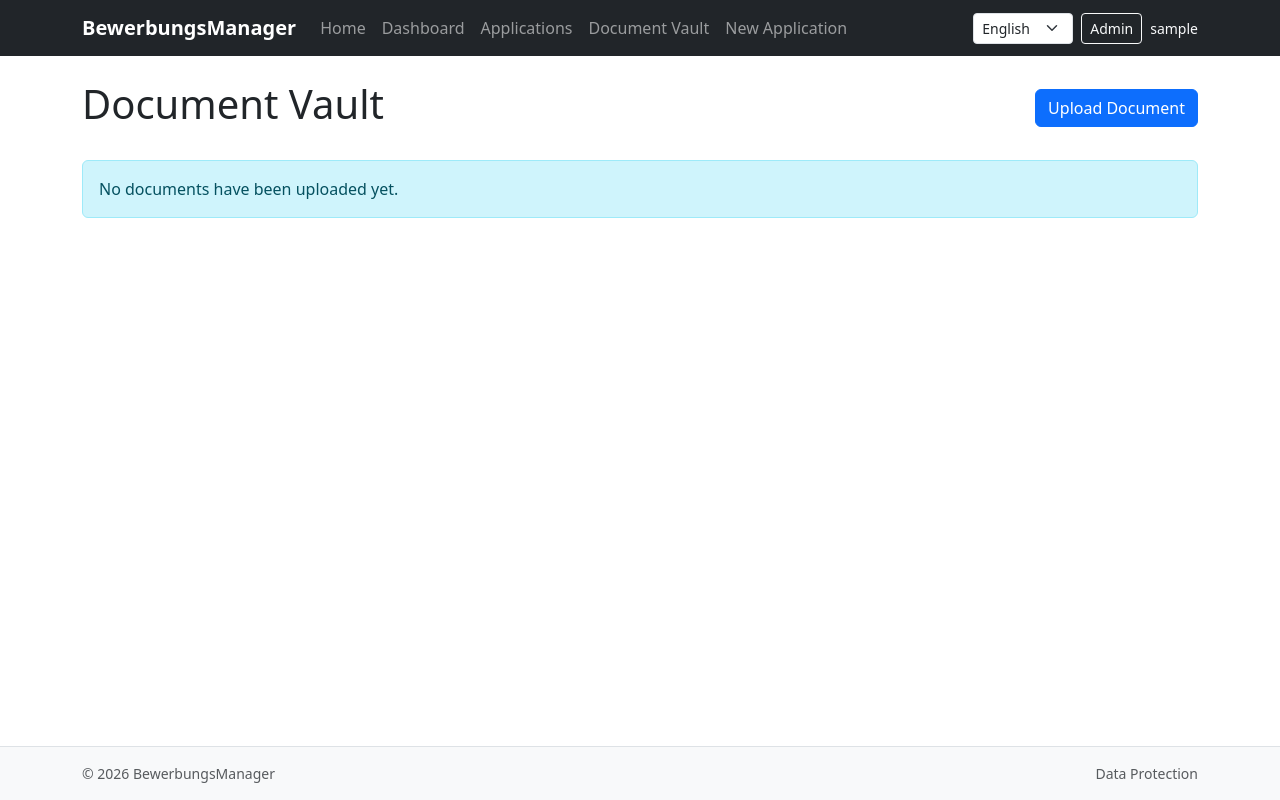
After one commit to Pacman0126/JobAppTracker, a Django app: page /en/vault/ in a window 1280 px wide. The commit adds this page. Run offline with Django 4.2, Linux system fonts and the light colour scheme; the visitor is signed in with stand-in values (Sample User, id 1).

Commit message:
Add document vault upload workflow

```diff
--- a/BewerbungsManager/urls.py
+++ b/BewerbungsManager/urls.py
@@ -25,11 +25,14 @@ from django.urls import path
 
 urlpatterns = [
     path("i18n/", include("django.conf.urls.i18n")),
+
 ]
 
 urlpatterns += i18n_patterns(
     path("admin/", admin.site.urls),
     path("", include("core.urls")),
+    path("applications/", include("applications.urls")),
+    path("vault/", include("documents.urls")),
 )
 
 
--- /dev/null
+++ b/applications/urls.py
@@ -0,0 +1,10 @@
+from django.urls import path
+
+from . import views
+
+
+app_name = "applications"
+
+urlpatterns = [
+    path("", views.application_list, name="application_list"),
+]
--- a/core/templates/includes/navbar.html
+++ b/core/templates/includes/navbar.html
@@ -34,13 +34,13 @@
                     </li>
 
                     <li class="nav-item">
-                        <a class="nav-link" href="#">
+                        <a class="nav-link" href="{% url 'applications:application_list' %}">
                             {% trans "Applications" %}
                         </a>
                     </li>
 
                     <li class="nav-item">
-                        <a class="nav-link" href="#">
+                        <a class="nav-link" href="{% url 'documents:document_list' %}">
                             {% trans "Document Vault" %}
                         </a>
                     </li>
--- /dev/null
+++ b/documents/urls.py
@@ -0,0 +1,11 @@
+from django.urls import path
+
+from . import views
+
+
+app_name = "documents"
+
+urlpatterns = [
+    path("", views.document_list, name="document_list"),
+    path("upload/", views.document_upload, name="document_upload"),
+]
--- a/documents/views.py
+++ b/documents/views.py
@@ -1,3 +1,50 @@
+from django.contrib import messages
+from django.contrib.auth.decorators import login_required
+from django.shortcuts import redirect
 from django.shortcuts import render
 
-# Create your views here.
+from .forms import UserDocumentForm
+from .models import UserDocument
+
+
+@login_required
+def document_list(request):
+    documents = UserDocument.objects.filter(
+        user=request.user
+    ).order_by("-uploaded_at")
+
+    return render(
+        request,
+        "documents/document_list.html",
+        {
+            "documents": documents,
+        },
+    )
+
+
+@login_required
+def document_upload(request):
+    if request.method == "POST":
+        form = UserDocumentForm(request.POST, request.FILES)
+
+        if form.is_valid():
+            document = form.save(commit=False)
+            document.user = request.user
+            document.original_filename = document.file.name
+            document.save()
+
+            messages.success(
+                request,
+                "Document uploaded successfully.",
+            )
+            return redirect("documents:document_list")
+    else:
+        form = UserDocumentForm()
+
+    return render(
+        request,
+        "documents/document_upload.html",
+        {
+            "form": form,
+        },
+    )
--- /dev/null
+++ b/templates/documents/document_list.html
@@ -0,0 +1,40 @@
+{% extends "base.html" %}
+{% load i18n %}
+
+{% block title %}
+    {% trans "Document Vault" %} | {% trans "BewerbungsManager" %}
+{% endblock %}
+
+{% block content %}
+<div class="d-flex justify-content-between align-items-center mb-4">
+    <h1>{% trans "Document Vault" %}</h1>
+
+    <a href="{% url 'documents:document_upload' %}" class="btn btn-primary">
+        {% trans "Upload Document" %}
+    </a>
+</div>
+
+{% if documents %}
+    <div class="list-group">
+        {% for document in documents %}
+            <div class="list-group-item">
+                <h2 class="h5 mb-1">
+                    {{ document.title }}
+                </h2>
+
+                <p class="mb-1">
+                    {{ document.get_document_type_display }}
+                </p>
+
+                <small class="text-muted">
+                    {% trans "Uploaded" %}: {{ document.uploaded_at|date:"d.m.Y" }}
+                </small>
+            </div>
+        {% endfor %}
+    </div>
+{% else %}
+    <div class="alert alert-info">
+        {% trans "No documents have been uploaded yet." %}
+    </div>
+{% endif %}
+{% endblock %}
```
Also changed, not shown: applications/views.py (+17 -1 lines), documents/forms.py (added, +13 -0 lines), templates/applications/application_list.html (added, +35 -0 lines), templates/documents/document_upload.html (added, +28 -0 lines).
